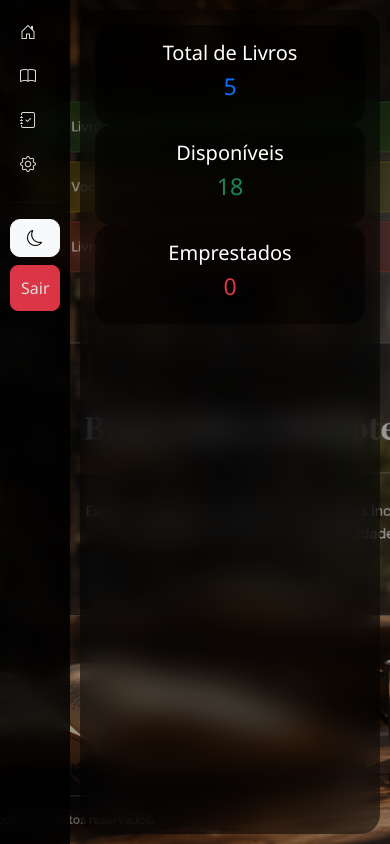
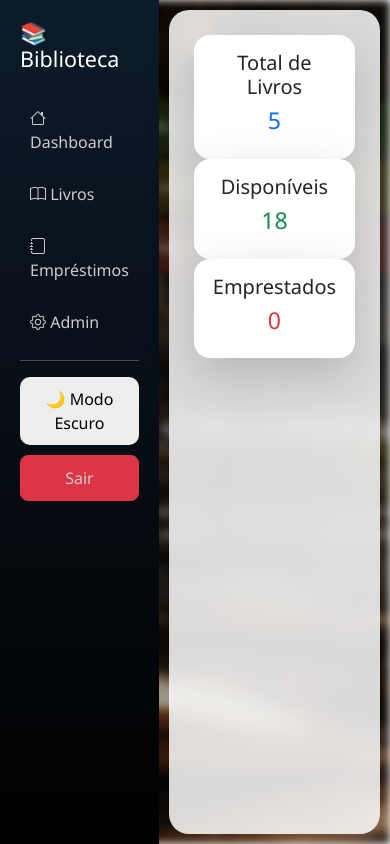
Before and after one commit to tiagogc15/Projeto-Biblioteca, a Django app: page / in a window 390 px wide. Run offline with Django 5.2, Linux system fonts and the light colour scheme; a user stored in the database is signed in; data comes from the database, SQL or seed files in the repository.

Commit message:
atualizando css 1

```diff
--- a/biblioteca/core/templates/index.html
+++ b/biblioteca/core/templates/index.html
@@ -14,170 +14,136 @@
     <style>
         body {
             margin: 0;
+            padding: 0;
             font-family: 'Segoe UI', sans-serif;
         }
 
-        /* 🔥 FUNDO */
+        /* ===== FUNDO ===== */
         body::before {
             content: "";
             position: fixed;
-            width: 100%;
-            height: 100%;
-            background: url("{% static 'img/fundo.png' %}") no-repeat center;
+            inset: 0;
+            background-image: url("{% static 'img/fundo.png' %}");
             background-size: cover;
-            filter: brightness(0.6);
-            z-index: -2;
-        }
-
-        /* 🔥 OVERLAY */
-        body::after {
-            content: "";
-            position: fixed;
-            width: 100%;
-            height: 100%;
-            background: rgba(0,0,0,0.5);
+            background-position: center;
+            filter: blur(4px) brightness(0.6);
             z-index: -1;
         }
 
-        /* 🔥 SIDEBAR */
+        /* ===== SIDEBAR ===== */
         .sidebar {
             width: 250px;
             height: 100vh;
-            background: rgba(0,0,0,0.8);
-            backdrop-filter: blur(10px);
+            background: linear-gradient(180deg, #0d1b2a, #000);
+            color: white;
             padding: 20px;
         }
 
-        .sidebar h4 {
-            color: white;
-        }
-
         .sidebar a {
-            color: #ddd;
             display: block;
+            color: #ccc;
             padding: 10px;
             border-radius: 8px;
             text-decoration: none;
+            margin-bottom: 8px;
             transition: 0.3s;
         }
 
         .sidebar a:hover {
             background: rgba(255,255,255,0.1);
-            color: white;
-            transform: translateX(5px);
+            color: #fff;
         }
 
-        /* 🔥 CONTEÚDO */
-        .content {
+        /* ===== CONTEÚDO ===== */
+        .content-area {
             width: 100%;
-            margin: 20px;
-            padding: 30px;
+            margin: 10px;
+            padding: 25px;
             border-radius: 20px;
-
-            background: rgba(0,0,0,0.5);
-            backdrop-filter: blur(15px);
-            color: #fff;
-
-            animation: fadeIn 0.6s ease-in-out;
+            backdrop-filter: blur(10px);
+            background: rgba(255,255,255,0.85);
+            transition: 0.3s;
         }
 
-        /* 🔥 ANIMAÇÃO */
-        @keyframes fadeIn {
-            from {
-                opacity: 0;
-                transform: translateY(10px);
-            }
-            to {
-                opacity: 1;
-                transform: translateY(0);
-            }
-        }
-
-        /* 🔥 CARDS */
+        /* ===== CARDS ===== */
         .card {
-            background: rgba(0,0,0,0.4);
-            backdrop-filter: blur(10px);
             border: none;
             border-radius: 15px;
-            color: white;
             transition: 0.3s;
         }
 
         .card:hover {
-            transform: translateY(-5px);
+            transform: translateY(-5px) scale(1.02);
         }
 
-        /* 🔥 BOTÕES */
+        /* ===== TABELA ===== */
+        table {
+            border-radius: 15px;
+            overflow: hidden;
+        }
+
+        thead {
+            background: #0d1b2a;
+            color: white;
+        }
+
+        tbody tr {
+            transition: 0.2s;
+        }
+
+        tbody tr:hover {
+            background: rgba(0,0,0,0.05);
+        }
+
+        /* ===== BOTÕES ===== */
         .btn {
             border-radius: 10px;
         }
 
-        /* 🔥 ALERTAS */
-        .alert {
-            border-radius: 10px;
-            border: none;
+        /* ===== DARK MODE ===== */
+        .dark-mode .content-area {
+            background: rgba(0,0,0,0.85);
         }
 
-        /* 🔥 TABELA */
-        table {
-            background: rgba(0,0,0,0.5);
-            color: white;
-            border-radius: 10px;
-            overflow: hidden;
+        .dark-mode {
+            color: white !important;
         }
 
-        th {
-            color: #fff !important;
-            font-weight: bold;
+        .dark-mode h1,
+        .dark-mode h2,
+        .dark-mode h3,
+        .dark-mode h4,
+        .dark-mode h5,
+        .dark-mode p,
+        .dark-mode span,
+        .dark-mode td,
+        .dark-mode th,
+        .dark-mode a {
+            color: #ffffff !important;
         }
 
-        td {
-            color: #f1f1f1 !important;
+        .dark-mode thead {
+            background: #111;
         }
 
-        /* 🌙 LIGHT MODE */
-        .light-mode .content {
-            background: rgba(255,255,255,0.95);
-            color: #222;
+        .dark-mode tbody tr {
+            background: rgba(255,255,255,0.05);
         }
 
-        .light-mode .sidebar {
-            background: rgba(255,255,255,0.95);
+        .dark-mode tbody tr:hover {
+            background: rgba(255,255,255,0.1);
         }
 
-        .light-mode a {
-            color: #222 !important;
+        /* ===== BOTÃO DARK ===== */
+        .toggle-dark {
+            background: #eee;
+            border: none;
+            border-radius: 10px;
+            padding: 10px;
+            width: 100%;
+            margin-bottom: 10px;
         }
 
-        .light-mode table {
-            background: rgba(255,255,255,0.9);
-        }
-
-        .light-mode td,
-        .light-mode th {
-            color: #222 !important;
-        }
-
-        /* 📱 RESPONSIVO */
-        @media (max-width: 768px) {
-            .sidebar {
-                width: 70px;
-                padding: 10px;
-            }
-
-            .sidebar h4 {
-                display: none;
-            }
-
-            .sidebar a span {
-                display: none;
-            }
-
-            .content {
-                margin: 10px;
-                padding: 15px;
-            }
-        }
     </style>
 </head>
 
@@ -185,45 +151,31 @@
 
 <div class="d-flex">
 
-    <!-- MENU -->
+    <!-- SIDEBAR -->
     <div class="sidebar">
+        <h4 class="mb-4">📚 Biblioteca</h4>
 
-        <h4>📚 Biblioteca</h4>
-
-        <a href="/">
-            <i class="bi bi-house-door"></i> <span>Dashboard</span>
-        </a>
-
-        <a href="/livros/">
-            <i class="bi bi-book"></i> <span>Livros</span>
-        </a>
-
-        <a href="/meus/">
-            <i class="bi bi-journal-check"></i> <span>Empréstimos</span>
-        </a>
+        <a href="/"><i class="bi bi-house"></i> Dashboard</a>
+        <a href="/livros/"><i class="bi bi-book"></i> Livros</a>
+        <a href="/meus/"><i class="bi bi-journal"></i> Empréstimos</a>
 
         {% if user.is_staff %}
-        <a href="/admin/">
-            <i class="bi bi-gear"></i> <span>Admin</span>
-        </a>
+        <a href="/admin/"><i class="bi bi-gear"></i> Admin</a>
         {% endif %}
 
         <hr>
 
-        <!-- 🌙 BOTÃO TEMA -->
-        <button onclick="toggleTheme()" class="btn btn-light w-100 mb-2">
-            <i class="bi bi-moon"></i>
+        <button onclick="toggleDark()" class="toggle-dark">
+            🌙 Modo Escuro
         </button>
 
-        <a href="/sair/" class="btn btn-danger w-100">
-            Sair
-        </a>
-
+        <a href="/sair/" class="btn btn-danger w-100">Sair</a>
     </div>
 
     <!-- CONTEÚDO -->
-    <div class="content">
+    <div class="content-area">
 
+        <!-- MENSAGENS -->
         {% if messages %}
             {% for message in messages %}
                 <div class="alert alert-{{ message.tags }}">
@@ -233,26 +185,16 @@
         {% endif %}
 
         {% block content %}{% endblock %}
+
     </div>
 
 </div>
 
-<!-- 🌙 SCRIPT DARK MODE -->
+<!-- SCRIPT DARK MODE -->
 <script>
-function toggleTheme() {
-    document.body.classList.toggle("light-mode");
-
-    localStorage.setItem(
-        "theme",
-        document.body.classList.contains("light-mode") ? "light" : "dark"
-    );
+function toggleDark() {
+    document.body.classList.toggle("dark-mode");
 }
-
-window.onload = function () {
-    if (localStorage.getItem("theme") === "light") {
-        document.body.classList.add("light-mode");
-    }
-};
 </script>
 
 </body>
```
